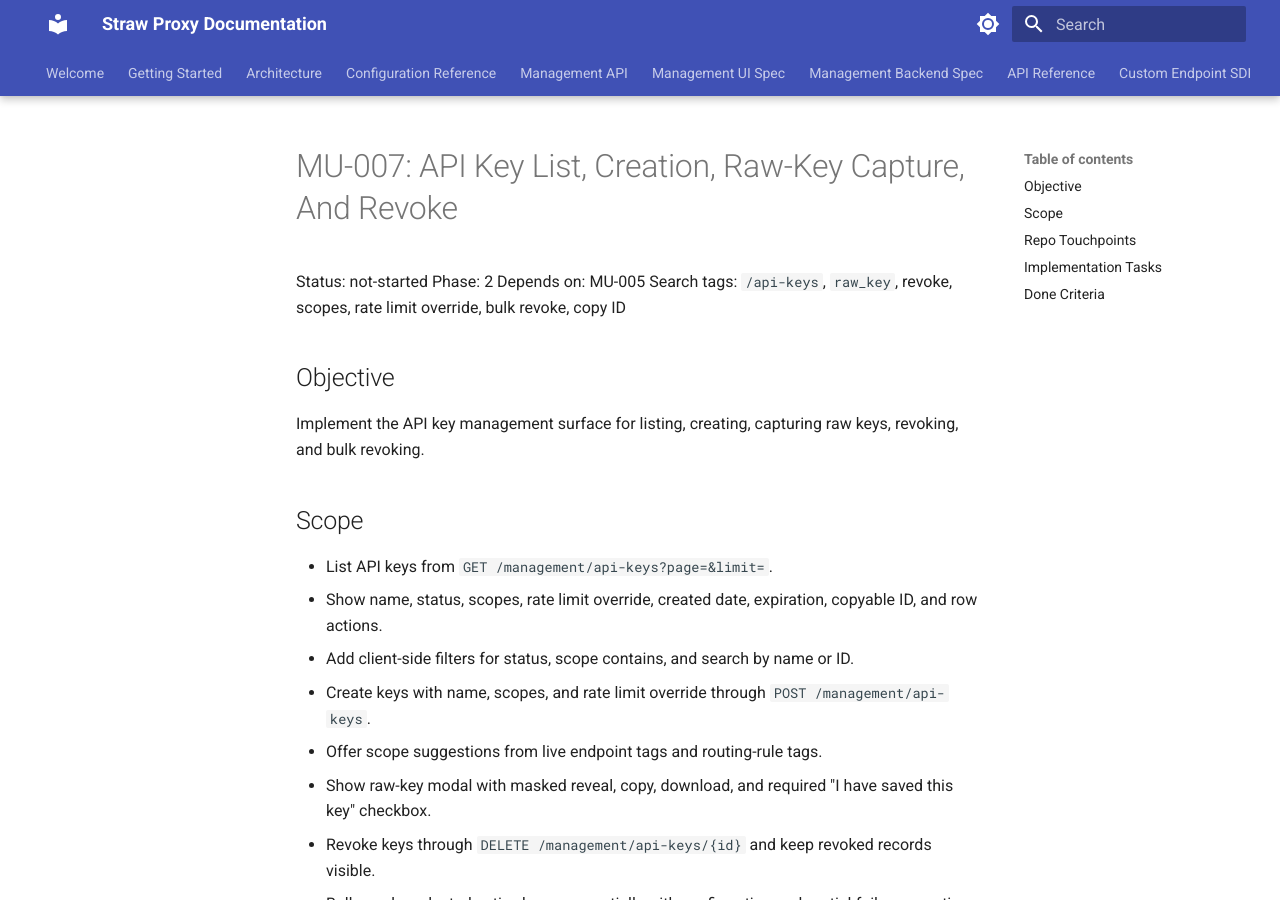
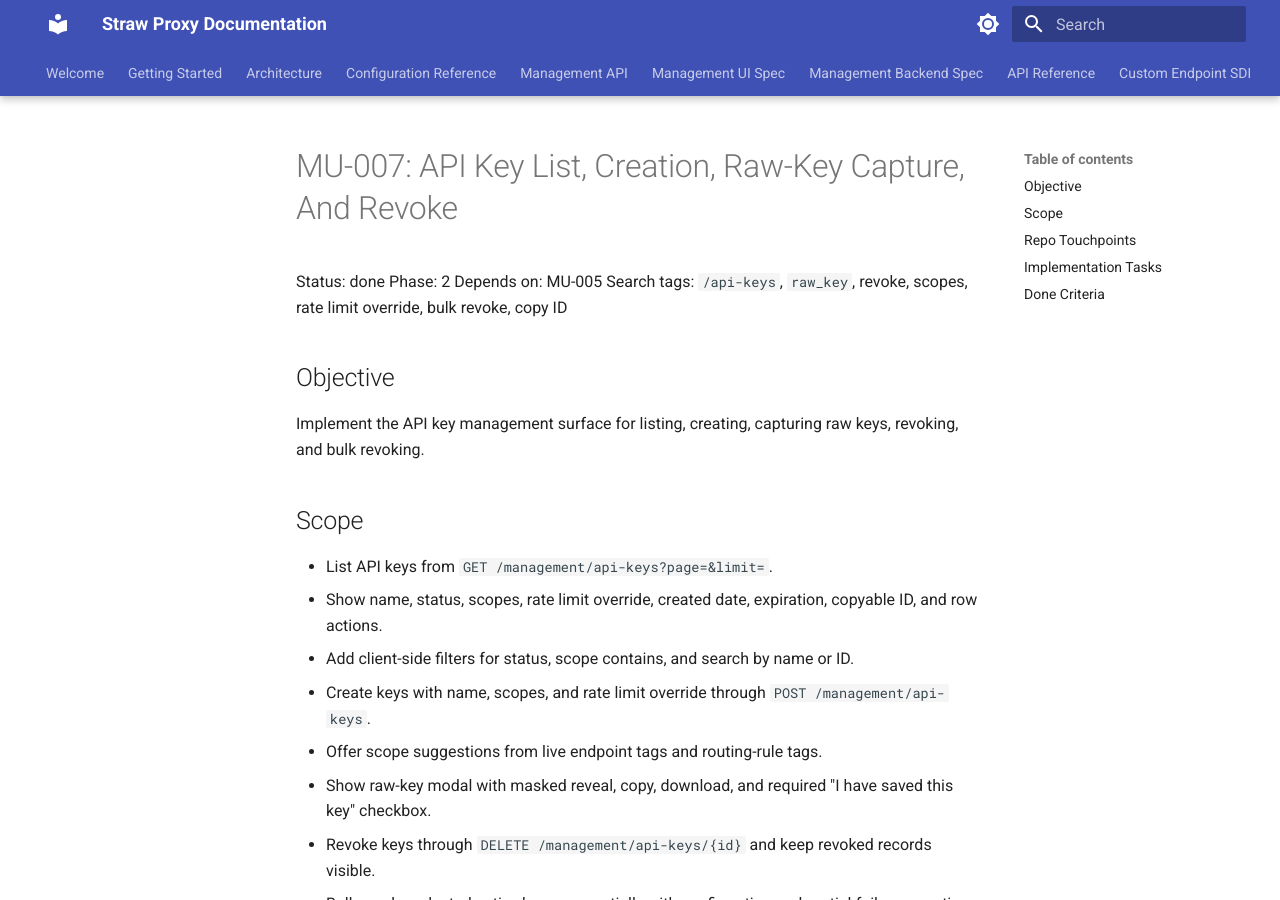
Before and after one commit to beremaran/straw-oss, an MkDocs documentation site: the page built from docs/management-ui-tasks/tasks/MU-007-api-key-management.md, in a window 1280 px wide and 900 px high. Built offline with MkDocs 1.6.1 and Material for MkDocs 9.7.7, drawn with Linux system fonts in a browser that asks for light colours.

Commit message:
docs: mark MU-007 task as completed

```diff
--- a/docs/management-ui-tasks/tasks/MU-007-api-key-management.md
+++ b/docs/management-ui-tasks/tasks/MU-007-api-key-management.md
@@ -1,6 +1,6 @@
 # MU-007: API Key List, Creation, Raw-Key Capture, And Revoke
 
-Status: not-started
+Status: done
 Phase: 2
 Depends on: MU-005
 Search tags: `/api-keys`, `raw_key`, revoke, scopes, rate limit override, bulk revoke, copy ID
```
Also changed, not shown: docs/management-ui-tasks/index.md (+1 -1 lines), docs/management-ui-tasks/tracker.md (+1 -1 lines).
